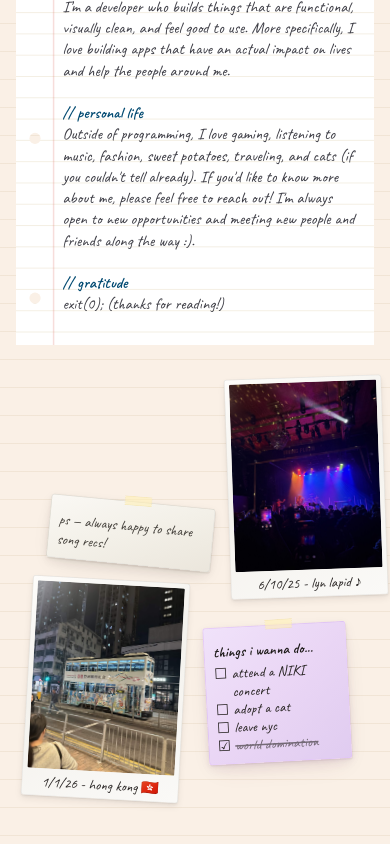
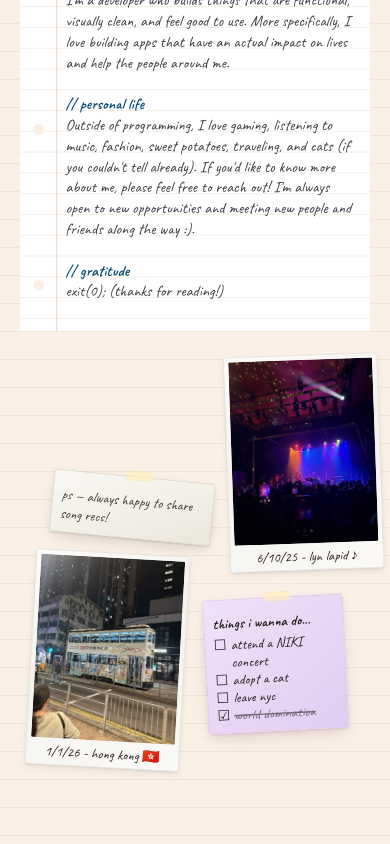
Before and after one commit to CalvinPun/portfolio, a Next.js app in the folder site/: page / in a window 390 px wide. Shown: the part 1516-2360 px from the top of the page. Built offline with nearby package versions, Linux system fonts and the light colour scheme.

Commit message:
polished mobile view

```diff
--- a/site/components/sections/AboutSection.tsx
+++ b/site/components/sections/AboutSection.tsx
@@ -113,8 +113,8 @@ export function AboutSection() {
       aria-label="About"
     >
       <div className="hidden max-[520px]:block">
-        <div className="mx-auto flex w-full max-w-3xl flex-col gap-8 px-3 pt-4">
-          <div className="mx-auto w-full max-w-[26rem] min-w-0">
+        <div className="mx-auto flex w-full max-w-[28rem] flex-col gap-6 px-4 pb-3 pt-3">
+          <div className="mx-auto w-full max-w-[23rem] min-w-0">
             <AboutNotebookOverlay
               notebookTitle={notebookTitle}
               notebookLines={notebookLines}
@@ -122,16 +122,17 @@ export function AboutSection() {
           </div>
           <div
             ref={mobilePocketFrameRef}
-            className="mx-auto w-full max-w-[31rem] min-w-0 overflow-visible"
+            className="relative mx-auto w-full max-w-[24rem] min-w-0 overflow-visible"
             style={{ height: `${POCKET_BASE_H * mobilePocketScale}px` }}
           >
+            <div className="absolute left-1/2 top-0 -translate-x-1/2 overflow-visible">
               <div
-              className="relative origin-top-left overflow-visible [container-type:inline-size]"
+                className="relative overflow-visible [container-type:inline-size]"
                 style={{
                   width: `${POCKET_BASE_W}px`,
                   height: `${POCKET_BASE_H}px`,
                   transform: `scale(${mobilePocketScale})`,
-                transformOrigin: "top left",
+                  transformOrigin: "top center",
                 }}
               >
                 <div className="absolute left-[5%] top-[0%] w-[53%] min-w-0">
@@ -157,6 +158,7 @@ export function AboutSection() {
                 </div>
                 <div className="absolute right-[7%] top-[54%] w-[40%] min-w-0">
                   <AboutBucketList title={bucketList.title} items={bucketList.items} />
+                </div>
               </div>
             </div>
           </div>
```
Also changed, not shown: site/public/black-hand.svg (added). Lines whose indentation alone changed are shown as unchanged.
